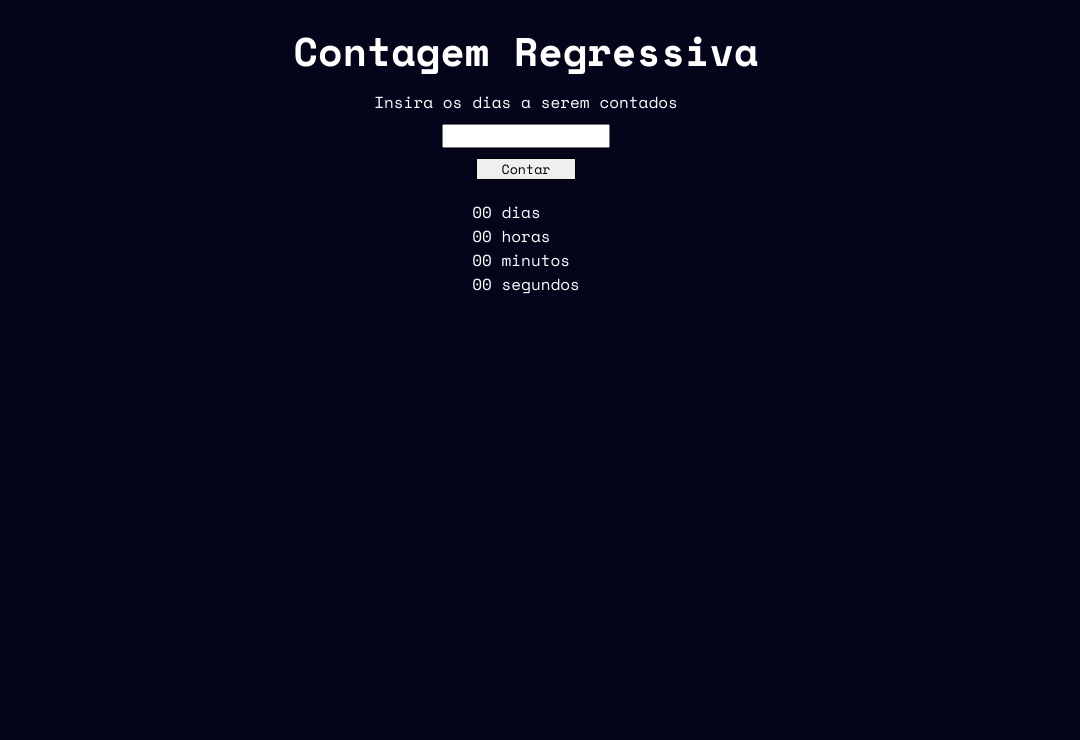
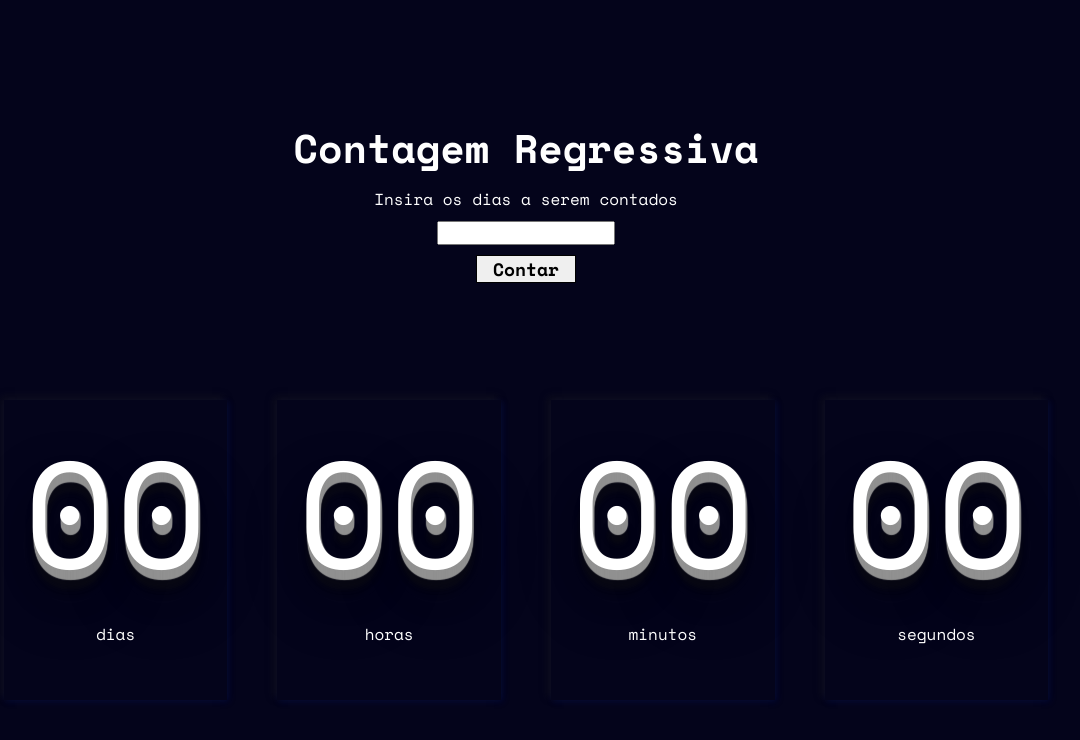
Before and after one commit to Riquecelo/countdow, a plain HTML site: page index.html in a window 1280 px wide. Shown: the whole page, without its empty margins (114-1194 px from the left). Drawn offline with nearby package versions, Linux system fonts and the light colour scheme.

Commit message:
estilização completa

```diff
--- a/style.css
+++ b/style.css
@@ -4,12 +4,21 @@
     padding: 0;
     font-family: 'Space Mono', monospace;
 }
+
+#tempo{
+    padding-left: 10px;
+    font-weight: bold;
+}
 #btn-contar{
     cursor: pointer;
     border: 1px solid black;
     text-align: center;
     width: 100px;
-
+    font-size: 18px;
+    font-weight: bold;
+}
+#btn-contar:hover{
+    color: rgb(0, 162, 255);
 }
 
 main{
@@ -22,7 +31,7 @@ main{
     background-color: rgb(4, 4, 27);
 }
 .inserir{
-    height: 200px;
+    height: 50%;
     width: 100%;
     display: flex;
     flex-direction: column;
@@ -35,3 +44,39 @@ main{
     font-size: 40px;
     text-transform: capitalize;
 }
+
+.contagem, .contagem div{
+    display: flex;
+}
+.contagem{
+    height: 50%;
+    gap: 50px;
+}
+
+.contagem div{
+    box-shadow:
+        -3px -3px 8px 0 rgba(32, 32, 32, 0.4),
+        2px 2px 6px 0 rgba(0, 20, 110, 0.3);
+    flex-direction: column;
+    align-items: center;
+    height: 300px;
+    padding: 0 20px;
+}
+
+.contagem div span:first-child{
+    font-size: 150px;
+    text-shadow: 1px 1px 1px #919191,
+        1px 2px 1px #919191,
+        1px 3px 1px #919191,
+        1px 4px 1px #919191,
+        1px 5px 1px #919191,
+        1px 6px 1px #919191,
+        1px 7px 1px #919191,
+        1px 8px 1px #919191,
+        1px 9px 1px #919191,
+        1px 10px 1px #919191,
+    1px 18px 6px rgba(16,16,16,0.4),
+    1px 22px 10px rgba(16,16,16,0.2),
+    1px 25px 35px rgba(16,16,16,0.2),
+    1px 30px 60px rgba(16,16,16,0.4);
+}
```
